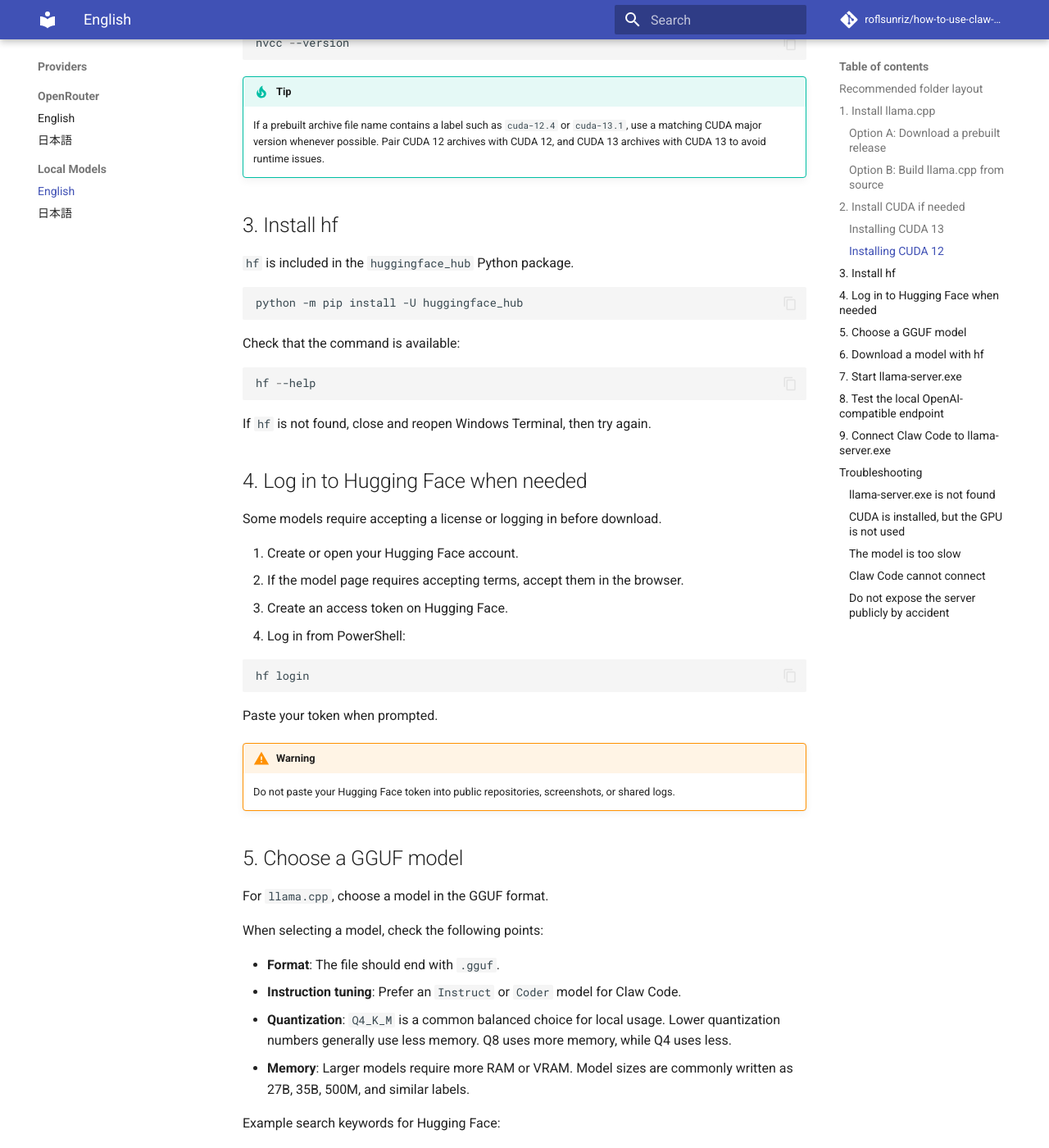
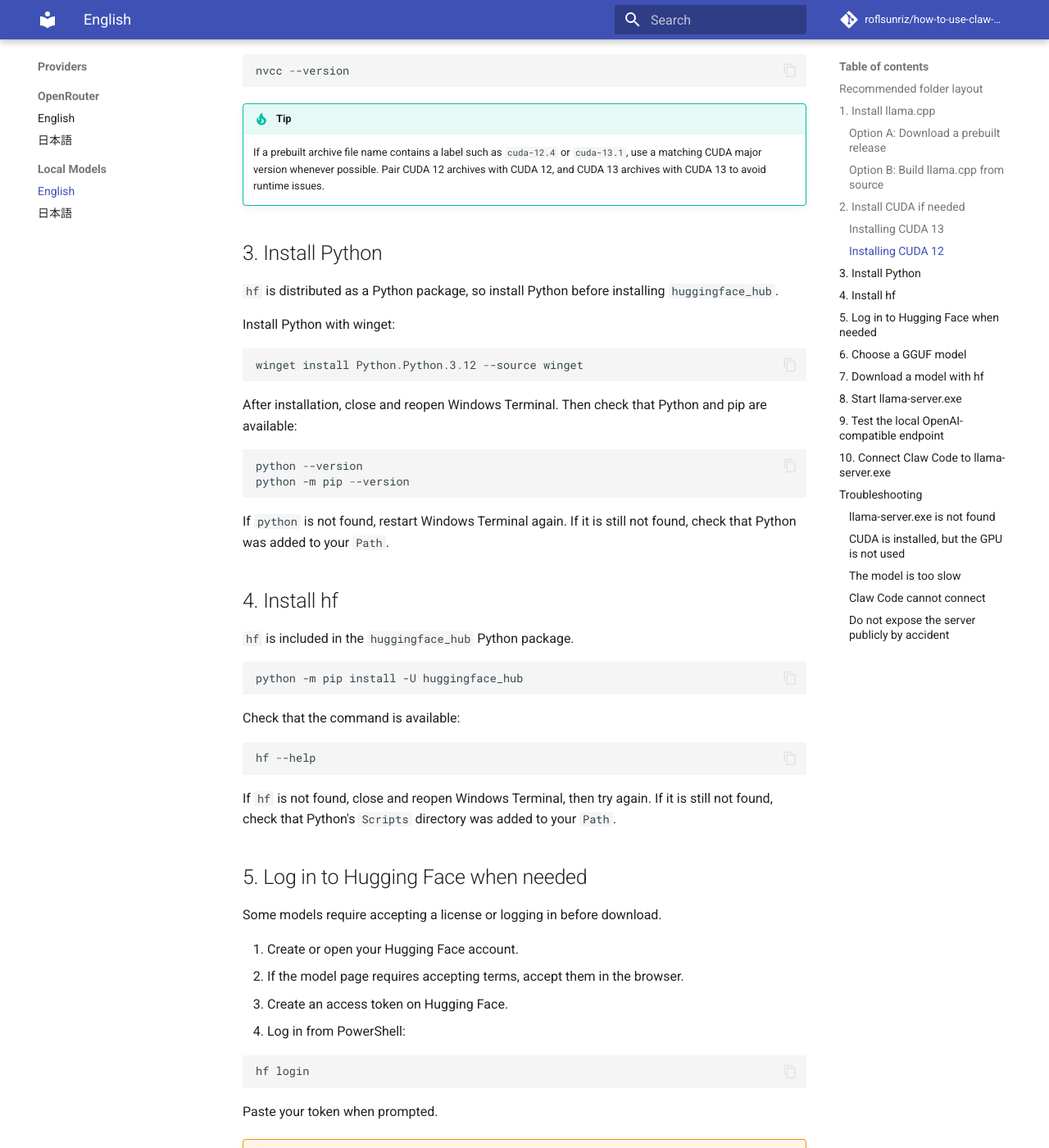
Before and after one commit to roflsunriz/how-to-use-claw-code, an MkDocs documentation site: the page built from docs/LOCAL-MODELS-en-US.md, in a window 1280 px wide and 1400 px high, scrolled down 3310 px. Shown: the whole window at 82% size. Built offline with MkDocs 1.6.1 and Material for MkDocs 9.7.7, drawn with Linux system fonts in a browser that asks for light colours; comment, search, counter and statistics services are not loaded; some of the changed text lies outside the part shown.

Commit message:
feat: ローカルモデル手順の更新とPythonインストール手順の追加

````diff
--- a/docs/LOCAL-MODELS-en-US.md
+++ b/docs/LOCAL-MODELS-en-US.md
@@ -6,9 +6,10 @@ The goal is to run the following flow:
 
 1. Install or obtain `llama.cpp`.
 2. Install CUDA if needed.
-3. Download a GGUF model from Hugging Face with `hf`.
-4. Start `llama-server.exe` locally.
-5. Start Claw Code with `OPENAI_BASE_URL` pointing to the local server.
+3. Install Python.
+4. Install `hf` and download a GGUF model from Hugging Face.
+5. Start `llama-server.exe` locally.
+6. Start Claw Code with `OPENAI_BASE_URL` pointing to the local server.
 
 !!! note
     Local models do not require paid API credits, but they require enough CPU, RAM, and preferably a powerful GPU with plenty of VRAM. Larger models are slower and require more memory.
@@ -134,7 +135,26 @@ nvcc --version
 !!! tip
     If a prebuilt archive file name contains a label such as `cuda-12.4` or `cuda-13.1`, use a matching CUDA major version whenever possible. Pair CUDA 12 archives with CUDA 12, and CUDA 13 archives with CUDA 13 to avoid runtime issues.
 
-## 3. Install hf
+## 3. Install Python
+
+`hf` is distributed as a Python package, so install Python before installing `huggingface_hub`.
+
+Install Python with winget:
+
+```powershell
+winget install Python.Python.3.12 --source winget
+```
+
+After installation, close and reopen Windows Terminal. Then check that Python and pip are available:
+
+```powershell
+python --version
+python -m pip --version
+```
+
+If `python` is not found, restart Windows Terminal again. If it is still not found, check that Python was added to your `Path`.
+
+## 4. Install hf
 
 `hf` is included in the `huggingface_hub` Python package.
 
@@ -148,9 +168,9 @@ Check that the command is available:
 hf --help
 ```
 
-If `hf` is not found, close and reopen Windows Terminal, then try again.
+If `hf` is not found, close and reopen Windows Terminal, then try again. If it is still not found, check that Python's `Scripts` directory was added to your `Path`.
 
-## 4. Log in to Hugging Face when needed
+## 5. Log in to Hugging Face when needed
 
 Some models require accepting a license or logging in before download.
 
@@ -273,7 +293,7 @@ Invoke-RestMethod `
 
 If the server is working, you should receive a response from the local model.
 
-## 9. Connect Claw Code to llama-server.exe
+## 10. Connect Claw Code to llama-server.exe
 
 In the PowerShell window where you want to run Claw Code, set OpenAI-compatible environment variables:
 
````
Also changed, not shown: other parts of docs/LOCAL-MODELS-en-US.md (+4 -4 lines), docs/LOCAL-MODELS-ja-JP.md (+31 -11 lines).
